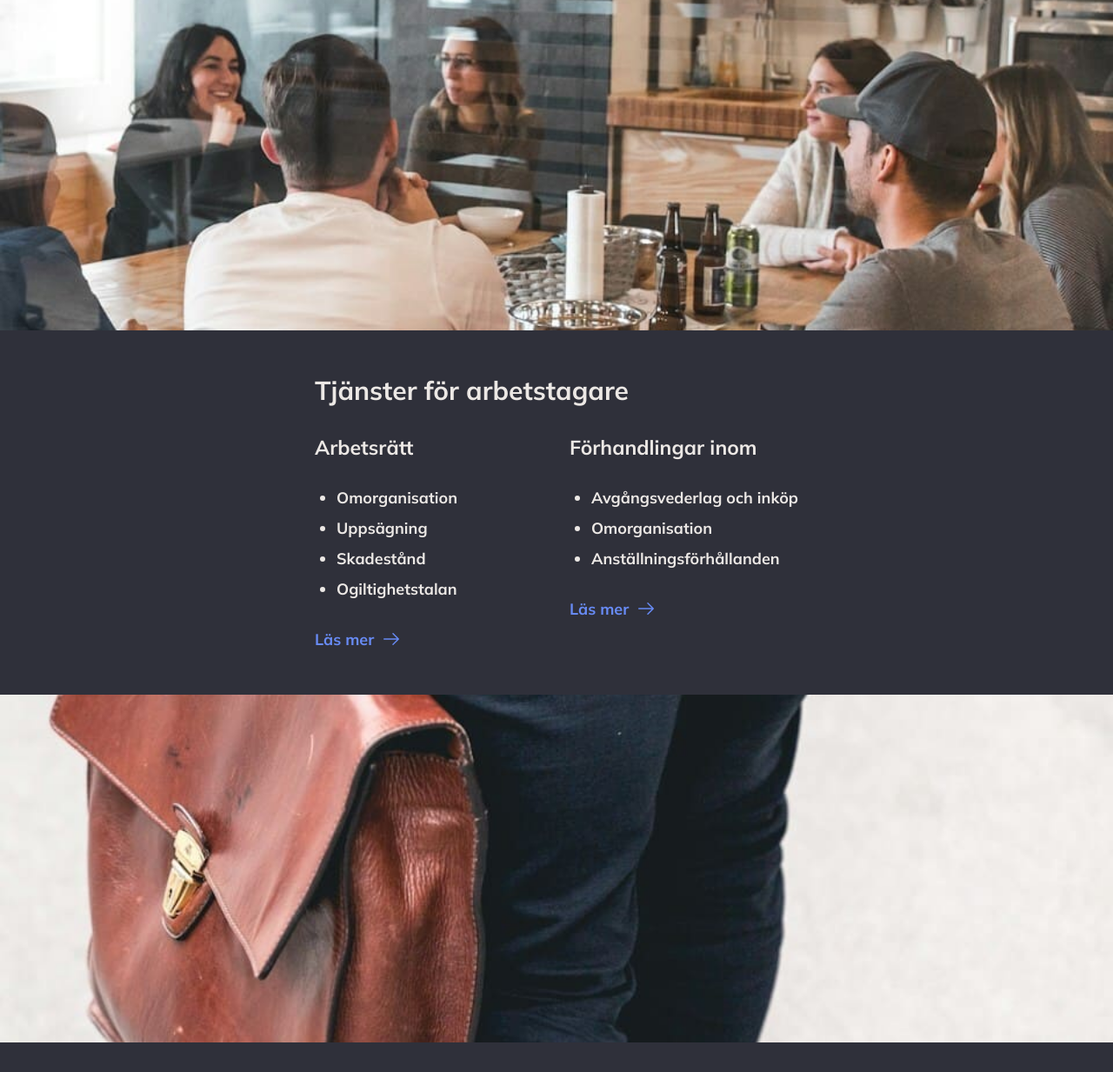
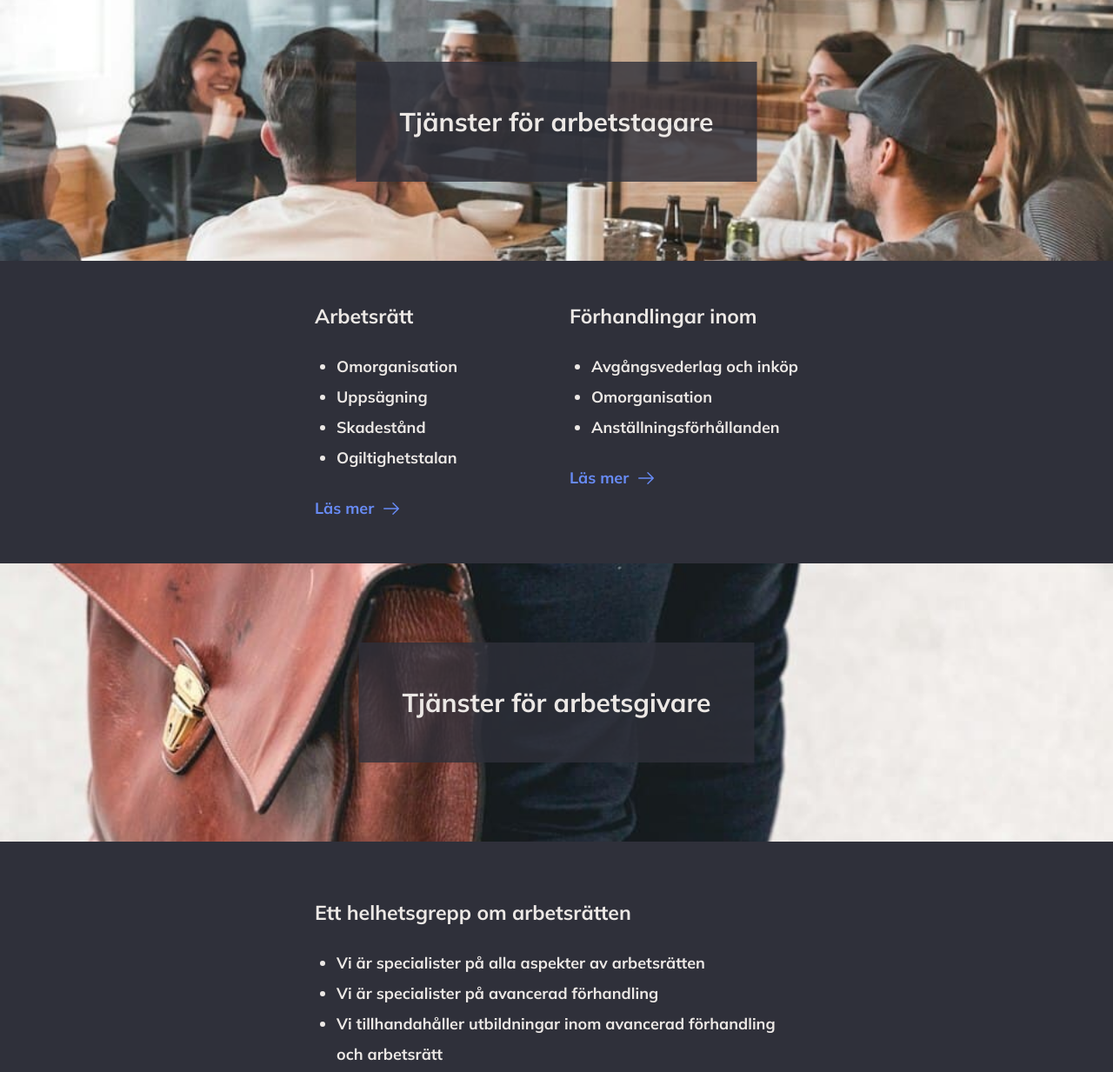
Before and after one commit to RobinHawiz/Arbetsjuristen, a plain HTML site: page index.html in a window 1280 px wide. Shown: the part 820-2053 px from the top of the page at 87% size. Drawn offline with Linux system fonts and the light colour scheme.

Commit message:
style: h2 now shows in both images at max-width: 1365px;

```diff
--- a/index.html
+++ b/index.html
@@ -105,6 +105,9 @@
         </div>
       </div>
       <div class="image-wrapper-worker">
+        <div class="services-wrapper">
+          <h2>Tjänster för arbetstagare</h2>
+        </div>
         <img
           src="/img/Arbetstagare.jpg"
           alt="Arbetare som sitter runt ett bort och har trevliga konversationer med varandra."
@@ -114,6 +117,9 @@
 
     <div class="services-for-employers">
       <div class="image-wrapper-employer">
+        <div class="services-wrapper">
+          <h2>Tjänster för arbetsgivare</h2>
+        </div>
         <img
           src="/img/Arbetsgivare.jpg"
           alt="En man i kostym som bär på en väska."
--- a/styles/_homepage.scss
+++ b/styles/_homepage.scss
@@ -150,8 +150,18 @@ button {
     }
   }
   .image-wrapper-worker {
+    position: relative;
     height: 100%;
     width: 100%;
+    .services-wrapper {
+      display: none;
+      position: absolute;
+      top: 50%;
+      left: 50%;
+      transform: translate(-50%, -50%);
+      padding: 5rem;
+      background: rgb(47, 48, 58, 0.8);
+    }
     img {
       height: 100%;
       width: 100%;
@@ -219,8 +229,18 @@ button {
     }
   }
   .image-wrapper-employer {
+    position: relative;
     height: 100%;
     width: 100%;
+    .services-wrapper {
+      display: none;
+      position: absolute;
+      top: 50%;
+      left: 50%;
+      transform: translate(-50%, -50%);
+      padding: 5rem;
+      background: rgb(47, 48, 58, 0.8);
+    }
     img {
       height: 100%;
       width: 100%;
@@ -235,13 +255,16 @@ button {
     .info-container-services {
       margin-top: 5rem;
       margin-bottom: 5rem;
+      h2 {
+        display: none;
+      }
     }
     .image-wrapper-worker {
-      height: 50vh;
-      width: 100%;
+      height: 40vh;
+      .services-wrapper {
+        display: block;
+      }
       img {
-        height: 100%;
-        width: 100%;
         object-fit: cover;
         object-position: 50% 10%;
       }
@@ -251,6 +274,9 @@ button {
   .services-for-employers {
     flex-wrap: wrap;
     .info-container-services {
+      h2 {
+        display: none;
+      }
       margin-top: 5rem;
       margin-bottom: 5rem;
       .labour-and-negotiations-container {
@@ -258,11 +284,11 @@ button {
       }
     }
     .image-wrapper-employer {
-      height: 50vh;
-      width: 100%;
+      height: 40vh;
+      .services-wrapper {
+        display: block;
+      }
       img {
-        height: 100%;
-        width: 100%;
         object-fit: cover;
       }
     }
@@ -296,6 +322,7 @@ button {
         width: 90%;
         .labour-and-negotiations-container {
           flex-wrap: wrap;
+          justify-content: center;
           .labour-law-container {
             margin-bottom: 3rem;
           }
@@ -328,7 +355,6 @@ button {
       }
     }
     .image-wrapper-employer {
-      height: 50vh;
       width: 100%;
       img {
         height: 100%;
```
Also changed, not shown: styles/style.css.
